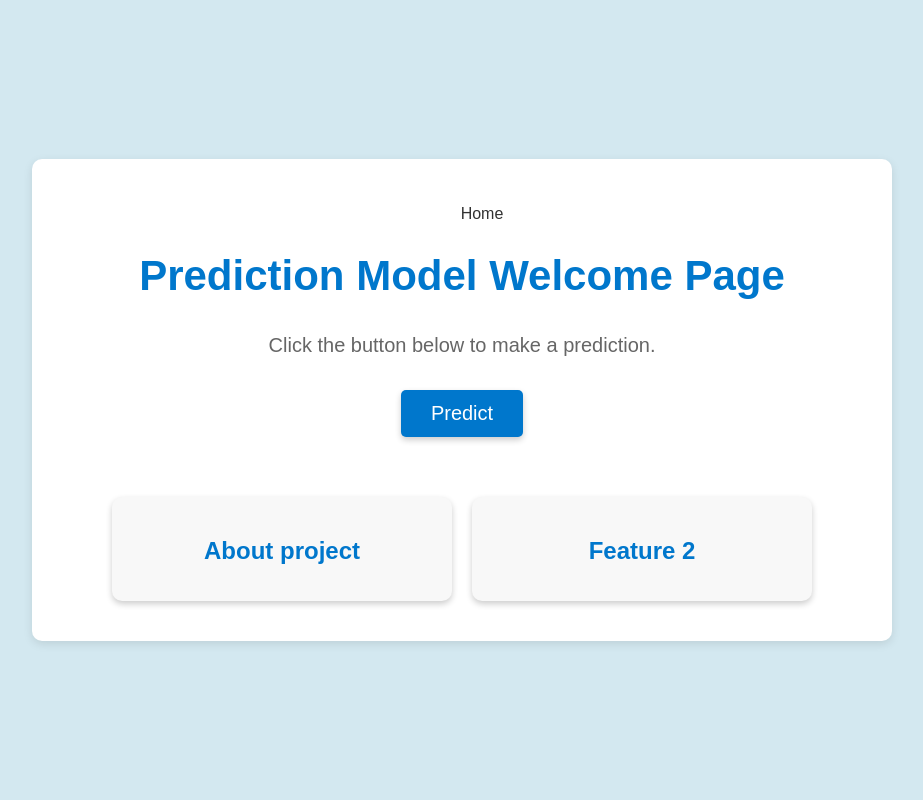
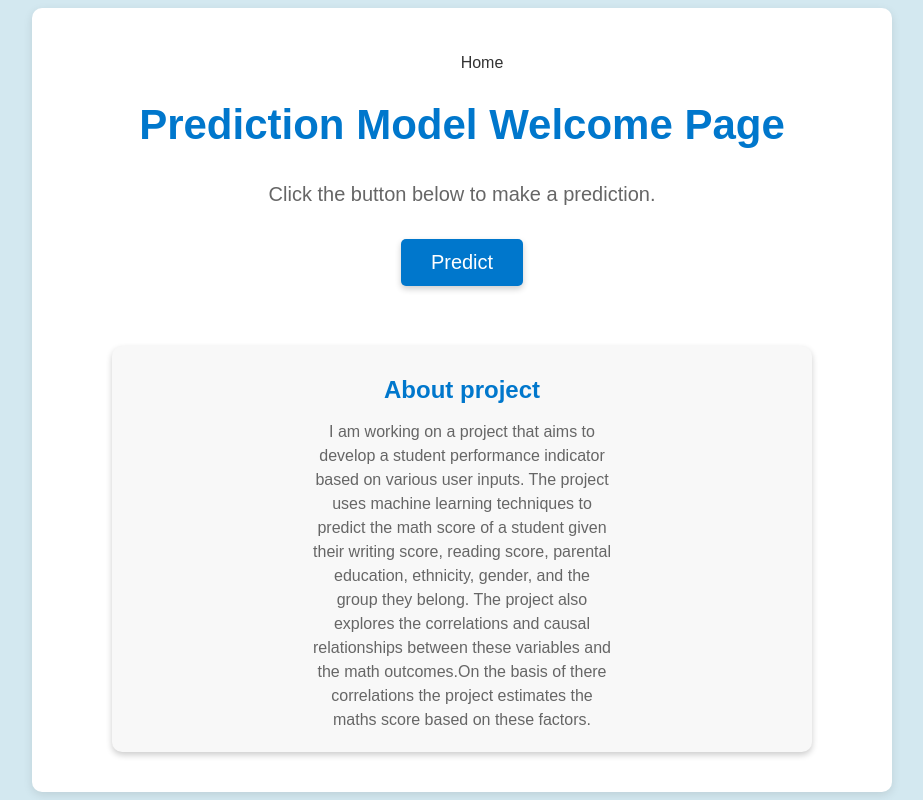
Before and after one commit to AnshulDubey1/MachineLearningProject, a Flask app: page / in a window 1280 px wide. Shown: the whole page, without its empty margins (178-1101 px from the left). Run offline with Flask 3, Linux system fonts and the light colour scheme.

Commit message:
Adding  information about the project

```diff
--- a/templates/index.html
+++ b/templates/index.html
@@ -58,7 +58,7 @@
 		.feature {
 			flex-basis: 300px;
 			margin: 10px;
-			padding: 20px;
+			padding: 10px 200px 10px 200px;
 			background-color: #f8f8f8;
 			border-radius: 10px;
 			box-shadow: 0 3px 6px rgba(0, 0, 0, 0.2);
@@ -119,10 +119,13 @@
 		<div class="feature-container">
 			<div class="feature">
 				<h2>About project</h2>
-				<p></p>
+				<p>I am working on a project that aims to develop a student performance indicator
+					 based on various user inputs. The project uses machine learning techniques to predict the
+					  math score of a student given their writing score, reading score, parental education,
+					   ethnicity, gender, and the group they belong. The project also explores the correlations and
+					   causal relationships between these variables and the math outcomes.On the basis of there correlations
+					   the project estimates the maths score based on these factors.</p>
 			</div>
-			<div class="feature">
-				<h2>Feature 2</h2>
 					<script>
 						// Get the current hostname and port
 						const host = window.location.hostname;
```
